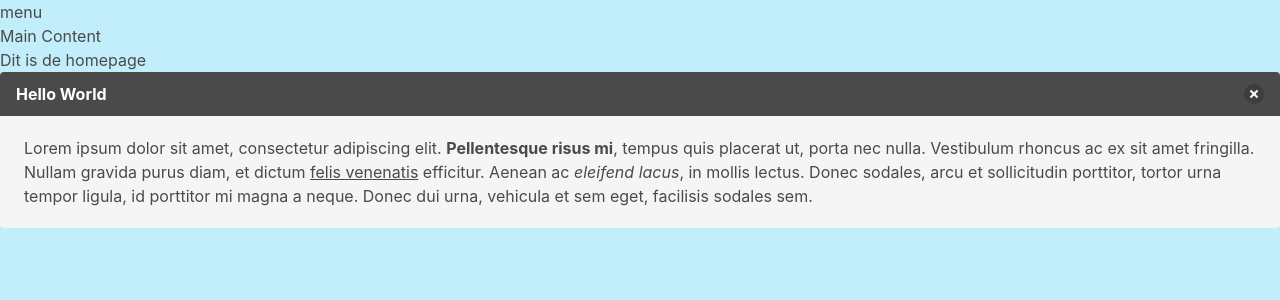
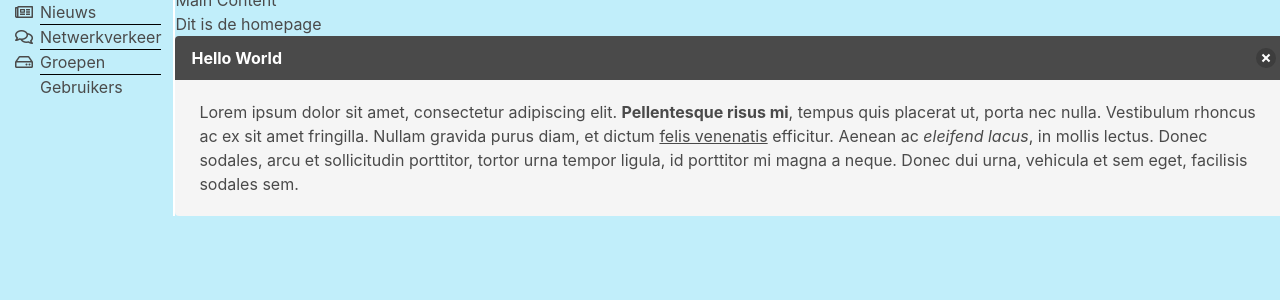
Before and after one commit to tseidler/nucifera, a React (Vite) app: page / in a window 1280 px wide. Shown: the top 300 px of the page. Built offline with nearby package versions, Linux system fonts and the light colour scheme.

Commit message:
Set up menubar

```diff
--- a/package.json
+++ b/package.json
@@ -3,12 +3,14 @@
   "version": "0.1.0",
   "private": true,
   "dependencies": {
+    "@fortawesome/fontawesome-free": "^5.2.0",
     "autoprefixer": "^9.1.3",
     "babel-polyfill": "^6.26.0",
     "babel-preset-env": "^1.7.0",
     "babel-preset-react": "^6.24.1",
     "bulma": "^0.7.1",
     "node-sass": "^4.9.3",
+    "postcss-font-awesome": "^0.4.0",
     "postcss-modules": "^1.3.2",
     "postcss-preset-env": "^5.3.0",
     "react": "^16.4.2",
--- a/src/App.js
+++ b/src/App.js
@@ -12,7 +12,7 @@ class App extends Component {
   }
   render() {
     return (
-      <div id="app">
+      <div id="app" className="columns">
         <MenuBar />
         <ContentScreen />
       </div>
--- a/src/assets/stylesheets/components/__components.scss
+++ b/src/assets/stylesheets/components/__components.scss
@@ -1 +1,2 @@
 @import 'app_base';
+@import 'menubar';
--- /dev/null
+++ b/src/assets/stylesheets/components/_menubar.scss
@@ -0,0 +1,7 @@
+#menubar {
+  border-right: 2px solid #fff;
+
+  li + li {
+    border-top: 1px solid #000;
+  }
+}
--- a/src/assets/stylesheets/style.scss
+++ b/src/assets/stylesheets/style.scss
@@ -1,4 +1,4 @@
 @import '~bulma/bulma';
-
+@import '@fortawesome/fontawesome-free/css/all.css';
 @import 'base/__base';
 @import 'components/__components';
--- a/src/viewComponents/menubar.jsx.js
+++ b/src/viewComponents/menubar.jsx.js
@@ -2,7 +2,36 @@ import React, { Component } from 'react';
 
 class MenuBar extends Component {
   render() {
-    return <h1>menu</h1>;
+    return (
+      <div className="column is-narrow" id="menubar">
+        <ul className="fa-ul">
+          <li className="menu-item news">
+            Nieuws
+            <span className="fa-li">
+              <i className="far fa-newspaper" />
+            </span>
+          </li>
+          <li className="menu-item stream">
+            Netwerkverkeer
+            <span className="fa-li">
+              <i className="far fa-comments" />
+            </span>
+          </li>
+          <li className="menu-item groups">
+            Groepen
+            <span className="fa-li">
+              <i className="far fa-hdd" />
+            </span>
+          </li>
+          <li className="menu-item users">
+            Gebruikers
+            <span className="fa-li">
+              <i className="far fa-users" />
+            </span>
+          </li>
+        </ul>
+      </div>
+    );
   }
 }
 
```
Also changed, not shown: 1 other file (tests, documents, lock files or other folders).
